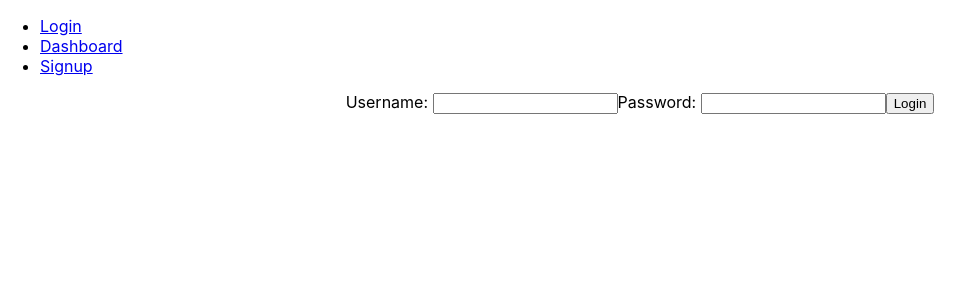
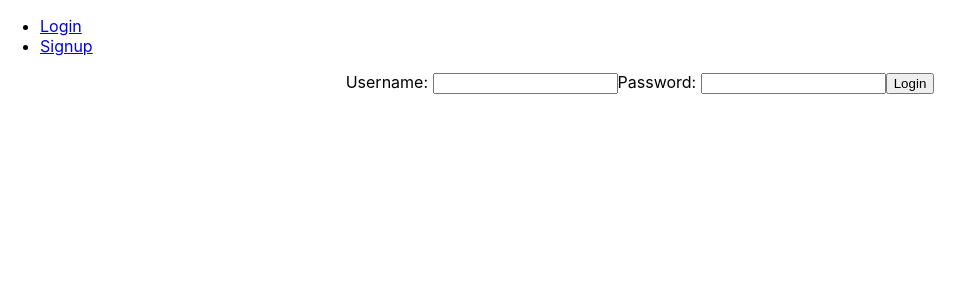
Before and after one commit to LaneBrantley/finalbudget, a React (Create React App) app: page /login in a window 1280 px wide. Shown: the top 300 px of the page, without its empty margins (0-974 px from the left). Built offline with nearby package versions, Linux system fonts and the light colour scheme.

Commit message:
Removed dashboard navigation

```diff
--- a/src/Loginpage/Loginpage.js
+++ b/src/Loginpage/Loginpage.js
@@ -18,7 +18,7 @@ function Loginpage() {
     const handleSubmit = (event) => {
         event.preventDefault();
         // Making call to backend to attempt to login
-        axios.post('http://161.35.188.98:3000/login', {
+        axios.post('http://localhost:3001/signup', {
             username: username,
             password: password
         })
--- a/src/Navbar/Navbar.js
+++ b/src/Navbar/Navbar.js
@@ -11,9 +11,6 @@ function Navbar() {
           <Link to="/login">Login</Link>
         </li>
         <li>
-          <Link to="/dashboard">Dashboard</Link>
-        </li>
-        <li>
           <Link to="/signup">Signup</Link>
         </li>
         {/* Add more navigation links as needed */}
--- a/src/Signup/Signup.js
+++ b/src/Signup/Signup.js
@@ -17,7 +17,7 @@ const handlePasswordChange = (event) => {
 const handleSubmit = (event) => {
   event.preventDefault();
   // Making call to backend to attempt to login
-  axios.post('http://161.35.188.98:3000/signup', {
+  axios.post('http://localhost:3001/signup', {
       username: username,
       password: password
   })
```
